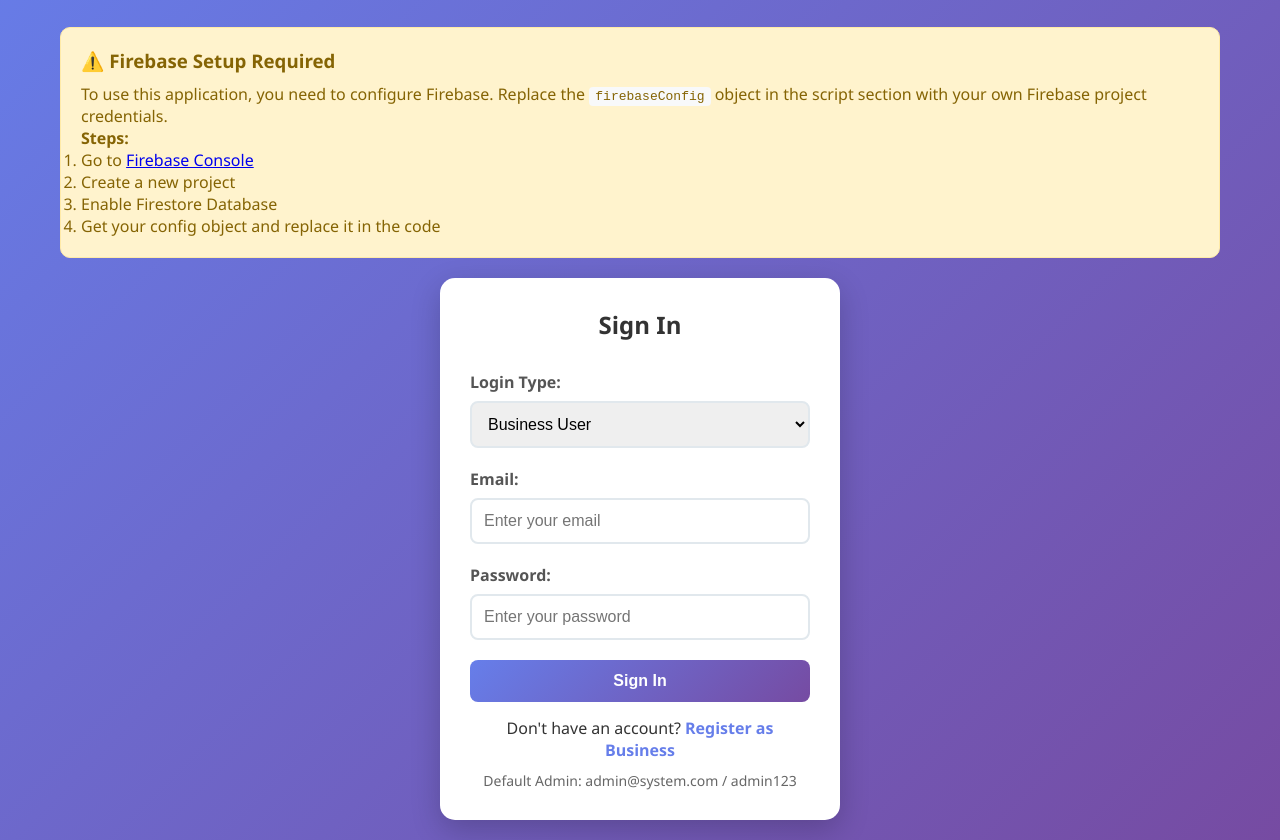
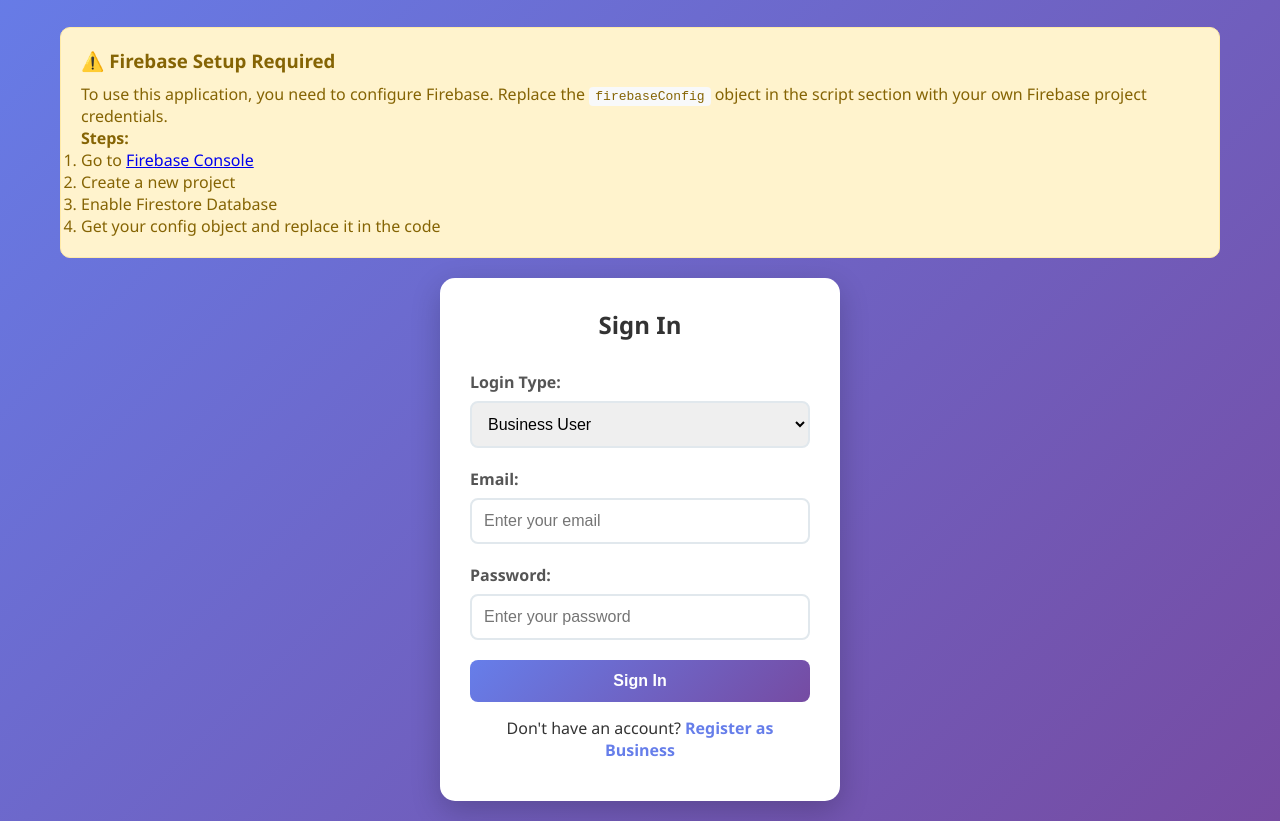
Before and after one commit to aiworkoline-eng/customer-returns-tracker, a plain HTML site: page index.html in a window 1280 px wide. Shown: the part 112-952 px from the top of the page. Drawn offline with Linux system fonts and the light colour scheme; a script that the page names is missing.

Commit message:
Add files via upload

```diff
--- a/index.html
+++ b/index.html
@@ -405,7 +405,7 @@
                 <div style="text-align: center;">
                     <p>Don't have an account? <a href="#" onclick="showRegister()" style="color: #667eea; text-decoration: none; font-weight: 600;">Register as Business</a></p>
                     <p style="margin-top: 10px; font-size: 14px; color: #666;">
-                        Default Admin: admin@system.com / admin123
+                     <!--   Default Admin: admin@system.com / admin123 -->
                     </p>
                 </div>
             </div>
```
